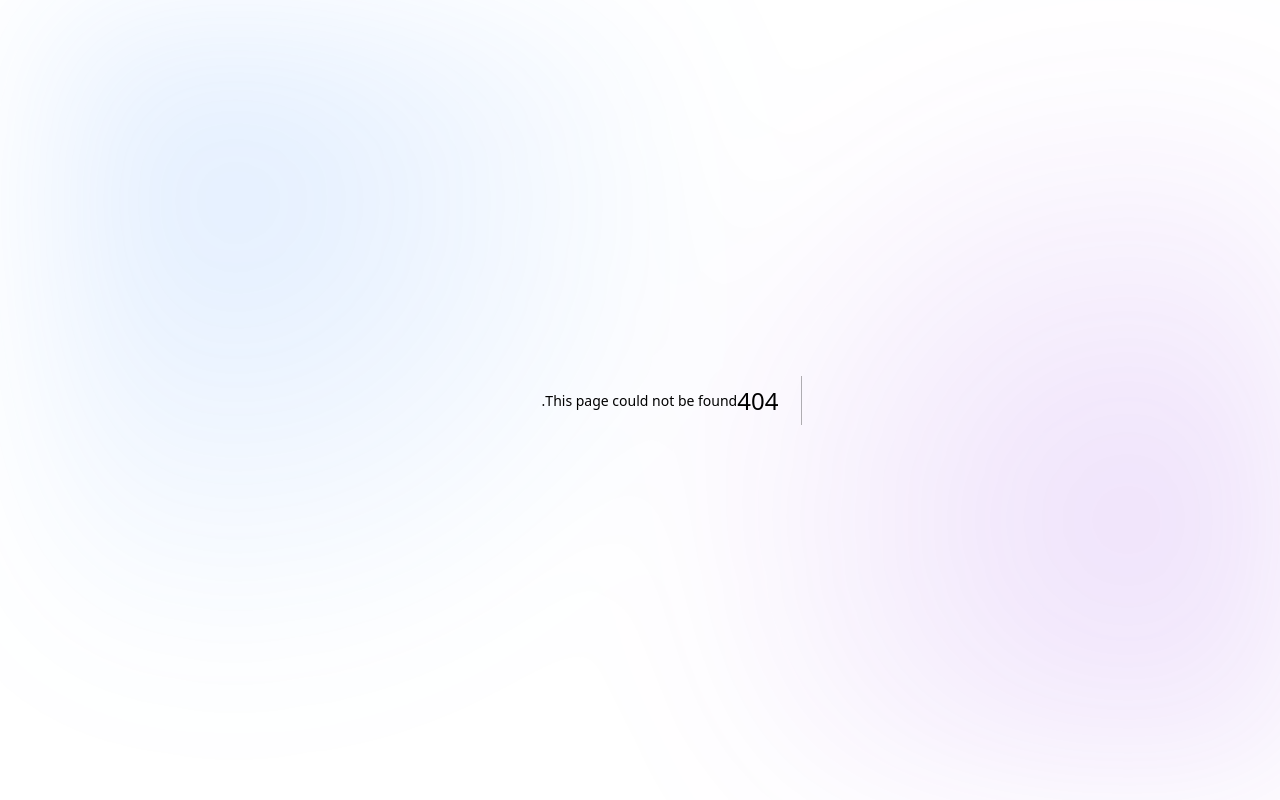
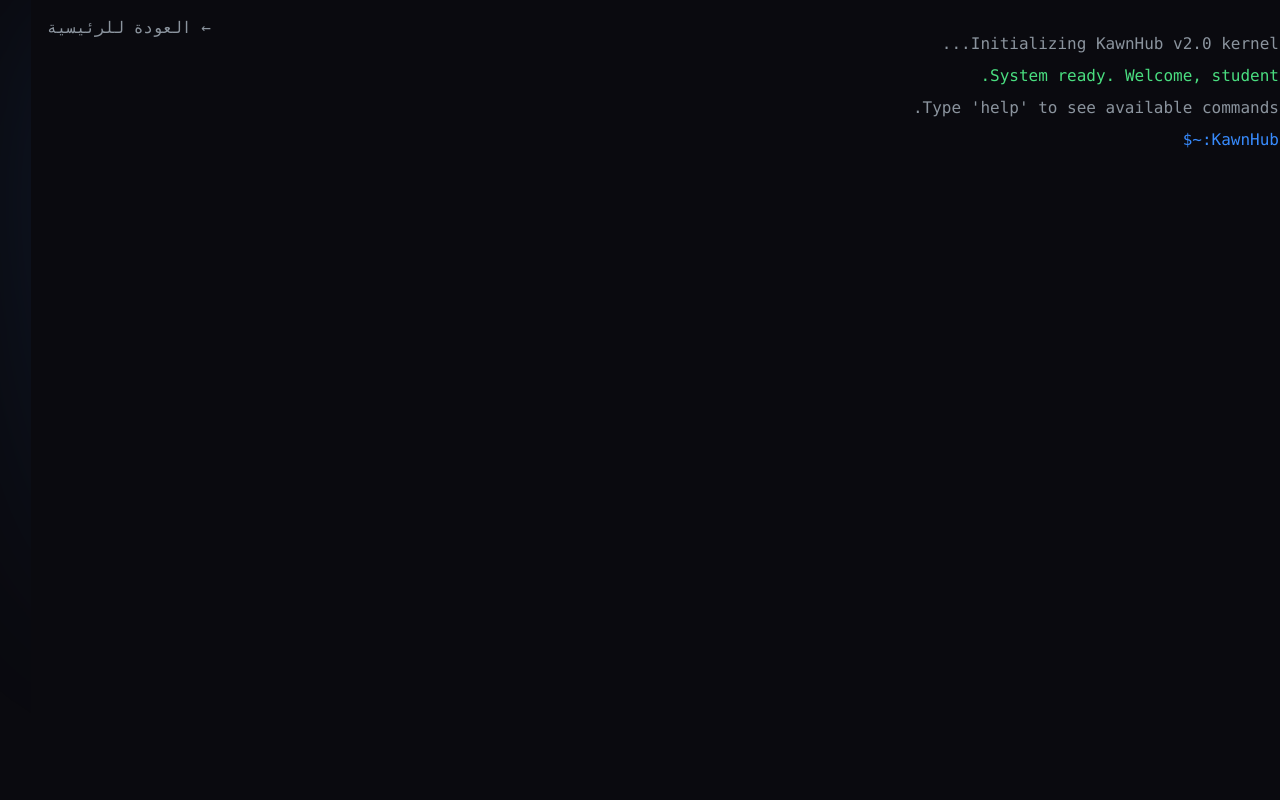
Before and after one commit to BASILR00T/kawnhub, a Next.js app: page /lab in a window 1280 px wide. Before the commit this address had no page. Built offline with nearby package versions, Linux system fonts and the light colour scheme.

Commit message:
feat: Finalize landing page structure

```diff
--- /dev/null
+++ b/src/app/lab/page.js
@@ -0,0 +1,115 @@
+'use client'; // This component needs to be interactive
+
+import React, { useState, useEffect, useRef } from 'react';
+import Link from 'next/link';
+
+// --- Reusable Bento Card for the 'ls' command ---
+const BentoCard = ({ icon, title, description }) => (
+    <div className="flex flex-col justify-between rounded-xl border border-border-color bg-surface-dark p-6 backdrop-blur-xl transition-transform duration-300 ease-in-out hover:-translate-y-1">
+        <div>
+            <div className="mb-4 text-3xl text-text-secondary">{icon}</div>
+            <h3 className="text-lg font-bold">{title}</h3>
+            <p className="mt-2 text-sm text-text-secondary">{description}</p>
+        </div>
+    </div>
+);
+
+// --- The Main Lab Page Component ---
+export default function LabPage() {
+    const [history, setHistory] = useState([]);
+    const [input, setInput] = useState('');
+    const terminalRef = useRef(null);
+
+    const commands = {
+        'help': 'Available commands:\n  <span class="text-primary-blue">help</span>     - Show this list of commands.\n  <span class="text-primary-blue">ls</span>       - List all available subjects.\n  <span class="text-primary-blue">whoami</span>   - Display user information.\n  <span class="text-primary-blue">clear</span>    - Clear the terminal screen.',
+        'whoami': 'User: Student\nGoal: Mastering Tech Skills',
+        'ls': (
+            <div className="my-4 grid grid-cols-1 gap-4 md:grid-cols-3">
+                <BentoCard icon="💻" title="PC Config" description="أوامر فحص النظام وإصلاح مشاكل ويندوز." />
+                <BentoCard icon="🐧" title="NOS" description="إدارة المستخدمين والصلاحيات في Linux." />
+                <BentoCard icon="🌐" title="Network 2" description="بروتوكولات التوجيه وإعدادات السويتش." />
+            </div>
+        )
+    };
+
+    // Effect for the initial welcome message
+    useEffect(() => {
+        setHistory([
+            { type: 'info', text: 'Initializing KawnHub v2.0 kernel...' },
+            { type: 'success', text: 'System ready. Welcome, student.' },
+            { type: 'info', text: "Type 'help' to see available commands." }
+        ]);
+    }, []);
+
+    // Effect to scroll to the bottom on new output
+    useEffect(() => {
+        if (terminalRef.current) {
+            terminalRef.current.scrollTop = terminalRef.current.scrollHeight;
+        }
+    }, [history]);
+
+    const handleKeyDown = (e) => {
+        if (e.key === 'Enter') {
+            const command = input.trim().toLowerCase();
+            const newHistory = [...history, { type: 'command', text: command }];
+
+            if (command === 'clear') {
+                setHistory([]);
+            } else if (commands[command]) {
+                newHistory.push({ type: 'response', content: commands[command] });
+                setHistory(newHistory);
+            } else if (command) {
+                newHistory.push({ type: 'error', text: `Command not found: ${command}` });
+                setHistory(newHistory);
+            } else {
+                 setHistory(newHistory);
+            }
+            setInput('');
+        }
+    };
+
+    return (
+        <div
+            className="p-4 md:p-8 font-mono text-base bg-background-dark min-h-screen"
+            onClick={() => document.getElementById('commandInput').focus()}
+        >
+            <div className="absolute top-4 left-4">
+                <Link href="/" className="text-text-secondary hover:text-primary-blue transition-colors">
+                    &larr; العودة للرئيسية
+                </Link>
+            </div>
+            <div ref={terminalRef} className="h-full overflow-y-auto">
+                {history.map((line, index) => (
+                    <div key={index} className="mb-2 whitespace-pre-wrap">
+                        {line.type === 'command' && (
+                            <div>
+                                <span className="text-primary-blue">KawnHub:~$</span>
+                                <span className="ml-2">{line.text}</span>
+                            </div>
+                        )}
+                        {line.type === 'response' && (
+                            typeof line.content === 'string'
+                            ? <div dangerouslySetInnerHTML={{ __html: line.content }} />
+                            : <div>{line.content}</div>
+                        )}
+                        {line.type === 'info' && <p className="text-text-secondary">{line.text}</p>}
+                        {line.type === 'success' && <p className="text-green-400">{line.text}</p>}
+                        {line.type === 'error' && <p className="text-red-500">{line.text}</p>}
+                    </div>
+                ))}
+                <div className="flex items-center">
+                    <span className="text-primary-blue">KawnHub:~$</span>
+                    <input
+                        id="commandInput"
+                        type="text"
+                        value={input}
+                        onChange={(e) => setInput(e.target.value)}
+                        onKeyDown={handleKeyDown}
+                        className="flex-grow bg-transparent border-none text-text-primary focus:outline-none ml-2"
+                        autoFocus
+                    />
+                </div>
+            </div>
+        </div>
+    );
+}
--- /dev/null
+++ b/src/app/materials/[slug]/page.js
@@ -0,0 +1,29 @@
+import React from 'react';
+import Link from 'next/link';
+
+// This is the template for all material pages
+export default function MaterialPage({ params }) {
+    return (
+        <div className="mx-auto max-w-6xl p-6 font-sans">
+            <header className="mb-12 flex items-center justify-between py-4">
+                <Link href="/hub" className="text-3xl font-bold text-text-primary no-underline">
+                    Kawn<span className="text-primary-blue">Hub</span>
+                </Link>
+                <nav>
+                    <Link href="/" className="text-text-secondary transition-colors hover:text-text-primary font-medium">
+                        &larr; العودة للرئيسية
+                    </Link>
+                </nav>
+            </header>
+
+            <main>
+                <h1 className="text-4xl font-bold text-text-primary mb-4">
+                    المادة: <span className="text-primary-blue">{params.slug}</span>
+                </h1>
+                <p className="text-lg text-text-secondary">
+                    هنا سيتم عرض جميع الشروحات والمواضيع الخاصة بهذه المادة... (قيد الإنشاء)
+                </p>
+            </main>
+        </div>
+    );
+}
--- a/src/components/HubInterface.js
+++ b/src/components/HubInterface.js
@@ -1,4 +1,5 @@
 import React from 'react';
+import Link from 'next/link'; // ❗ Step 1: Import Link
 
 // --- Icon Components (No change here) ---
 const SearchIcon = () => ( <svg xmlns="http://www.w3.org/2000/svg" width="20" height="20" viewBox="0 0 24 24" fill="none" stroke="currentColor" strokeWidth="2" strokeLinecap="round" strokeLinejoin="round"><circle cx="11" cy="11" r="8"></circle><line x1="21" y1="21" x2="16.65" y2="16.65"></line></svg> );
@@ -7,10 +8,10 @@
 const NetworkIcon = () => ( <svg xmlns="http://www.w3.org/2000/svg" width="32" height="32" viewBox="0 0 24 24" fill="none" stroke="currentColor" strokeWidth="1.5" strokeLinecap="round" strokeLinejoin="round"><circle cx="12" cy="12" r="10"></circle><line x1="2" y1="12" x2="22" y2="12"></line><path d="M12 2a15.3 15.3 0 0 1 4 10 15.3 15.3 0 0 1-4 10 15.3 15.3 0 0 1-4-10 15.3 15.3 0 0 1 4-10z"></path></svg> );
 const ArrowIcon = () => ( <svg xmlns="http://www.w3.org/2000/svg" width="24" height="24" viewBox="0 0 24 24" fill="none" stroke="currentColor" strokeWidth="2" strokeLinecap="round" strokeLinejoin="round"><line x1="5" y1="12" x2="19" y2="12"></line><polyline points="12 5 19 12 12 19"></polyline></svg> );
 
-const BentoCard = ({ children, className, isPreview }) => {
-    const Tag = isPreview ? 'div' : 'a'; // Render as 'div' in preview, 'a' otherwise
+const BentoCard = ({ children, className, isPreview, href }) => { // ❗ Step 2: Accept 'href'
+    const Tag = isPreview ? 'div' : Link; // Use Link component if not in preview
     return (
-        <Tag href={isPreview ? null : '#'} className={`group relative flex flex-col justify-between overflow-hidden rounded-2xl border border-border-color bg-surface-dark p-6  transition-transform duration-300 ease-in-out hover:-translate-y-1 ${className}`}>
+        <Tag href={isPreview ? null : href} className={`group relative flex flex-col justify-between overflow-hidden rounded-2xl border border-border-color bg-surface-dark p-6 transition-transform duration-300 ease-in-out hover:-translate-y-1 ${className}`}>
             <div className="absolute inset-0 rounded-2xl p-px opacity-0 transition-opacity duration-300 group-hover:opacity-100" style={{ background: 'linear-gradient(45deg, var(--primary-blue), var(--primary-purple))', mask: 'linear-gradient(#fff 0 0) content-box, linear-gradient(#fff 0 0)', WebkitMaskComposite: 'xor', maskComposite: 'exclude' }}></div>
             <div className="relative z-10 h-full flex flex-col">
                 {children}
@@ -19,9 +20,9 @@
     );
 };
 
-export default function HubInterface({ isPreview = false }) { // Default isPreview to false
-    const LogoTag = isPreview ? 'div' : 'a'; // Render logo as 'div' in preview
-    const NavTag = isPreview ? 'span' : 'a'; // Render nav items as 'span' in preview
+export default function HubInterface({ isPreview = false }) {
+    const LogoTag = isPreview ? 'div' : Link;
+    const NavTag = isPreview ? 'span' : Link;
 
     return (
         <div className="mx-auto max-w-6xl p-6">
@@ -36,15 +37,31 @@
             </header>
 
             <main className="grid grid-cols-6 auto-rows-[220px] gap-4">
-                <BentoCard className="col-span-6 md:col-span-4" isPreview={isPreview}>
+                <BentoCard className="col-span-6 md:col-span-4" isPreview={isPreview} href="#">
                     <div className='flex-grow'><h3 className="text-2xl font-bold mb-2">مركزك للمعرفة التقنية</h3><p className="text-text-secondary">مرجعك السريع والمباشر لكل الأوامر، المفاهيم، والشروحات العملية.</p></div>
                     <div className="relative mt-4"><input type="search" placeholder="ابحث هنا..." className="w-full rounded-lg border border-border-color bg-background-dark p-4 pr-12 text-lg" /><span className="absolute right-4 top-1/2 -translate-y-1/2 text-text-secondary"><SearchIcon /></span></div>
                 </BentoCard>
-                {/* Other cards will now also respect the isPreview prop */}
-                 <BentoCard className="col-span-6 md:col-span-2" isPreview={isPreview}><div className='flex-grow'><h3 className="text-xl font-bold">أحدث إضافة</h3><p className="mt-2 font-semibold">تأمين منافذ السويتش</p><p className="mt-1 text-sm text-text-secondary">شرح مفصل لآلية عمل Port Security.</p></div><span className="self-start mt-4 font-bold text-primary-blue no-underline flex items-center gap-2">اقرأ الشرح <ArrowIcon /></span></BentoCard>
-                <BentoCard className="col-span-3 md:col-span-2" isPreview={isPreview}><div className="text-text-secondary group-hover:text-primary-blue mb-4"><ComputerIcon /></div><div className="flex-grow"><h3 className="text-lg font-bold">PC Config</h3><p className="text-sm text-text-secondary mt-2">أوامر فحص النظام وإصلاح مشاكل ويندوز.</p></div><div className="self-end text-text-secondary opacity-0 group-hover:opacity-100"><ArrowIcon /></div></BentoCard>
-                <BentoCard className="col-span-3 md:col-span-2" isPreview={isPreview}><div className="text-text-secondary group-hover:text-primary-blue mb-4"><LinuxIcon /></div><div className="flex-grow"><h3 className="text-lg font-bold">NOS</h3><p className="text-sm text-text-secondary mt-2">إدارة المستخدمين والصلاحيات في Linux.</p></div><div className="self-end text-text-secondary opacity-0 group-hover:opacity-100"><ArrowIcon /></div></BentoCard>
-                <BentoCard className="col-span-3 md:col-span-2" isPreview={isPreview}><div className="text-text-secondary group-hover:text-primary-blue mb-4"><NetworkIcon /></div><div className="flex-grow"><h3 className="text-lg font-bold">Network 2</h3><p className="text-sm text-text-secondary mt-2">بروتوكولات التوجيه وإعدادات السويتش.</p></div><div className="self-end text-text-secondary opacity-0 group-hover:opacity-100"><ArrowIcon /></div></BentoCard>
+                <BentoCard className="col-span-6 md:col-span-2" isPreview={isPreview} href="#">
+                    <div className='flex-grow'><h3 className="text-xl font-bold">أحدث إضافة</h3><p className="mt-2 font-semibold">تأمين منافذ السويتش</p><p className="mt-1 text-sm text-text-secondary">شرح مفصل لآلية عمل Port Security.</p></div>
+                    <span className="self-start mt-4 font-bold text-primary-blue no-underline flex items-center gap-2">اقرأ الشرح <ArrowIcon /></span>
+                </BentoCard>
+
+                {/* ❗ Step 3: Add the correct 'href' to each card */}
+                <BentoCard className="col-span-3 md:col-span-2" isPreview={isPreview} href="/materials/pc-config">
+                    <div className="text-text-secondary group-hover:text-primary-blue mb-4"><ComputerIcon /></div>
+                    <div className="flex-grow"><h3 className="text-lg font-bold">PC Config & Troubleshooting</h3><p className="text-sm text-text-secondary mt-2">أوامر فحص النظام وإصلاح مشاكل ويندوز.</p></div>
+                    <div className="self-end text-text-secondary opacity-0 group-hover:opacity-100"><ArrowIcon /></div>
+                </BentoCard>
+                <BentoCard className="col-span-3 md:col-span-2" isPreview={isPreview} href="/materials/nos">
+                    <div className="text-text-secondary group-hover:text-primary-blue mb-4"><LinuxIcon /></div>
+                    <div className="flex-grow"><h3 className="text-lg font-bold">Network Operating Systems</h3><p className="text-sm text-text-secondary mt-2">إدارة المستخدمين والصلاحيات في Linux.</p></div>
+                    <div className="self-end text-text-secondary opacity-0 group-hover:opacity-100"><ArrowIcon /></div>
+                </BentoCard>
+                <BentoCard className="col-span-3 md:col-span-2" isPreview={isPreview} href="/materials/network-2">
+                    <div className="text-text-secondary group-hover:text-primary-blue mb-4"><NetworkIcon /></div>
+                    <div className="flex-grow"><h3 className="text-lg font-bold">Network 2</h3><p className="text-sm text-text-secondary mt-2">بروتوكولات التوجيه وإعدادات السويتش.</p></div>
+                    <div className="self-end text-text-secondary opacity-0 group-hover:opacity-100"><ArrowIcon /></div>
+                </BentoCard>
             </main>
         </div>
     );
```
